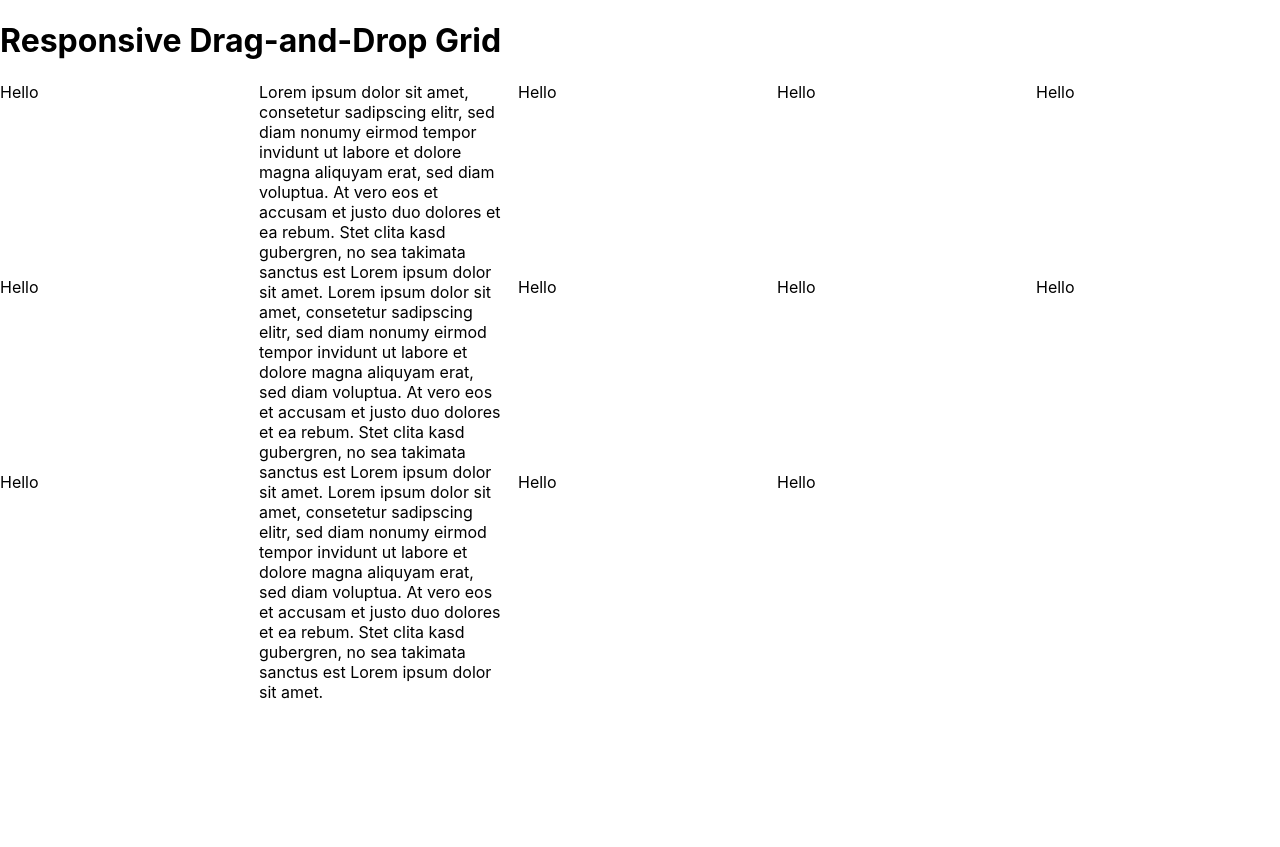
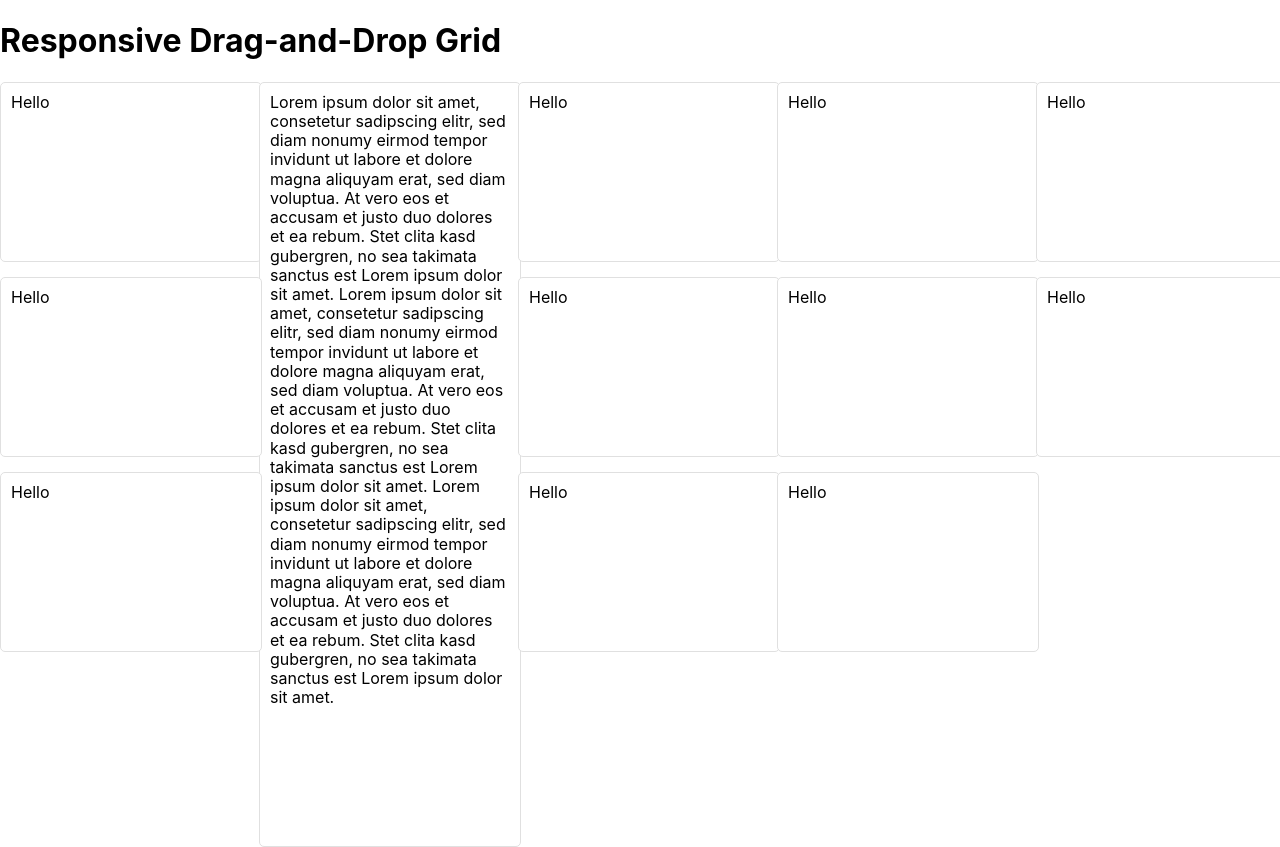
Before and after one commit to viniciusgerevini/react-responsive-mosaic, a React (Create React App) app: page / in a window 1280 px wide. Built offline with nearby package versions, Linux system fonts and the light colour scheme.

Commit message:
created grid item style

```diff
--- a/src/App.js
+++ b/src/App.js
@@ -1,5 +1,6 @@
 import React from 'react';
 import Grid from './Grid';
+import GridItem from './GridItem';
 import './App.css';
 
 function App() {
@@ -7,22 +8,22 @@ function App() {
     <div className="App">
       <h1>Responsive Drag-and-Drop Grid</h1>
       <Grid>
-        <div><div>Hello</div></div>
-        <div><div>
+        <GridItem>Hello</GridItem>
+        <GridItem>
 Lorem ipsum dolor sit amet, consetetur sadipscing elitr, sed diam nonumy eirmod tempor invidunt ut labore et dolore magna aliquyam erat, sed diam voluptua. At vero eos et accusam et justo duo dolores et ea rebum. Stet clita kasd gubergren, no sea takimata sanctus est Lorem ipsum dolor sit amet.
           Lorem ipsum dolor sit amet, consetetur sadipscing elitr, sed diam nonumy eirmod tempor invidunt ut labore et dolore magna aliquyam erat, sed diam voluptua. At vero eos et accusam et justo duo dolores et ea rebum. Stet clita kasd gubergren, no sea takimata sanctus est Lorem ipsum dolor sit amet.
           Lorem ipsum dolor sit amet, consetetur sadipscing elitr, sed diam nonumy eirmod tempor invidunt ut labore et dolore magna aliquyam erat, sed diam voluptua. At vero eos et accusam et justo duo dolores et ea rebum. Stet clita kasd gubergren, no sea takimata sanctus est Lorem ipsum dolor sit amet.
-</div></div>
-        <div><div>Hello</div></div>
-        <div><div>Hello</div></div>
-        <div><div>Hello</div></div>
-        <div><div>Hello</div></div>
-        <div><div>Hello</div></div>
-        <div><div>Hello</div></div>
-        <div><div>Hello</div></div>
-        <div><div>Hello</div></div>
-        <div><div>Hello</div></div>
-        <div><div>Hello</div></div>
+</GridItem>
+        <GridItem>Hello</GridItem>
+        <GridItem>Hello</GridItem>
+        <GridItem>Hello</GridItem>
+        <GridItem>Hello</GridItem>
+        <GridItem>Hello</GridItem>
+        <GridItem>Hello</GridItem>
+        <GridItem>Hello</GridItem>
+        <GridItem>Hello</GridItem>
+        <GridItem>Hello</GridItem>
+        <GridItem>Hello</GridItem>
       </Grid>
     </div>
   );
--- /dev/null
+++ b/src/GridItem.css
@@ -0,0 +1,15 @@
+.grid-item {
+  width: auto;
+  min-width: 240px;
+  background-color: #fff;
+  padding: 10px;
+  border-radius: 5px;
+  border: 1px solid #e0e0e0;
+  line-height: 1.2em;
+  word-wrap: break-word;
+  user-select: none;
+}
+
+.grid-item:hover {
+  box-shadow: 0 1px 2px 0 rgba(60,64,67,0.302),0 1px 3px 1px rgba(60,64,67,0.149);
+}
--- /dev/null
+++ b/src/GridItem.js
@@ -0,0 +1,14 @@
+import React from 'react';
+import './GridItem.css';
+
+export default function GridItem(props) {
+  const { children } = props;
+
+  return (
+    <div className="grid-item">
+      <div>
+        {children}
+      </div>
+    </div>
+  );
+}
```
Also changed, not shown: 1 other file (tests, documents, lock files or other folders).
